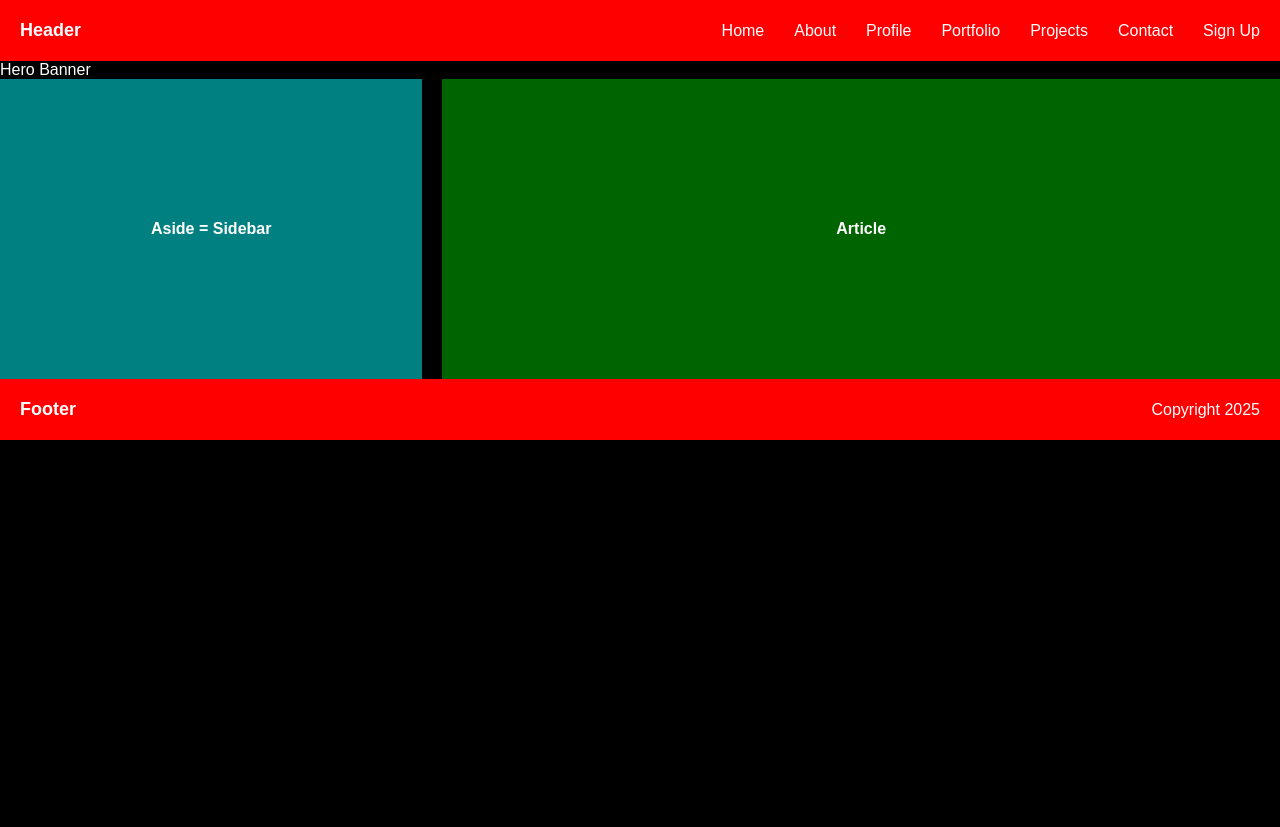
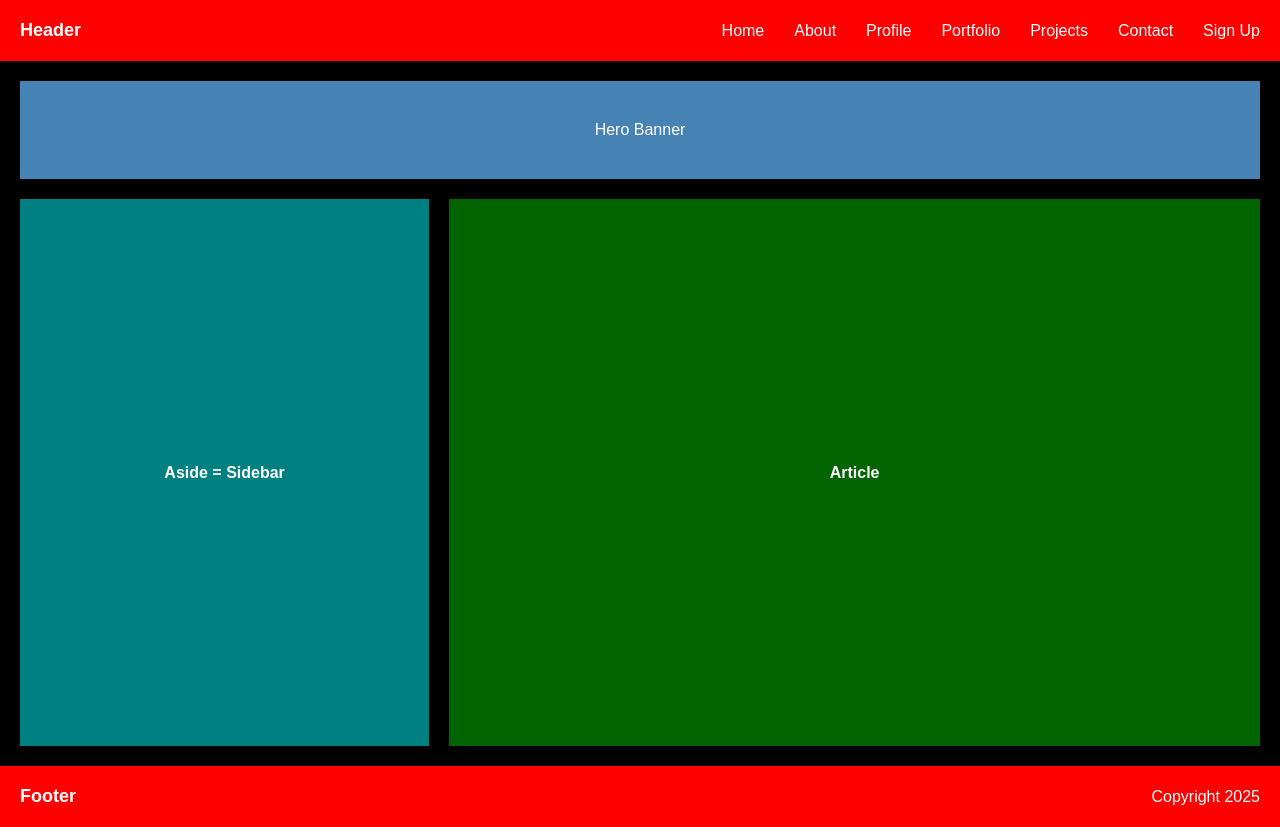
Before and after one commit to roanoarounik/Website-Layout, a plain HTML site: page index.html in a window 1280 px wide. Before the commit the page ends 800 px from the top, so only its background shows below. Drawn offline with Linux system fonts and the light colour scheme.

Commit message:
Finish Middle Section

```diff
--- a/index.html
+++ b/index.html
@@ -20,11 +20,11 @@
         </div>
     </header>
 
-    <main>
-        <section>
+    <main class="m20 flex gap20 column">
+        <section class="heroBanner center w100">
             Hero Banner
         </section>
-        <section class="content grid gap20">
+        <section class="content grid gap20 w100">
             <aside class="flex center w100 bold">
                 Aside = Sidebar
             </aside>
--- a/styles/styles.css
+++ b/styles/styles.css
@@ -9,6 +9,10 @@ body {
 .w100 { width: 100%; }
 .bold { font-weight: bold; }
 .titleText { font-size: large; }
+
+.column {
+    flex-direction: column;
+}
 
 .gap5 { gap: 5px; grid-gap: 5px; }
 .gap10 { gap: 10px; grid-gap: 10px; }
@@ -39,8 +43,13 @@ a {
 }
 
 .content {
-    min-height: 300px;
+    min-height: 547px;
     grid-template-columns: 33% 1fr;
+}
+
+.heroBanner {
+    padding: 40px 0;
+    background: steelblue;
 }
 
 aside {
@@ -52,3 +61,5 @@ article {
     background: darkgreen;
     height: 100%;
 }
+
+.m20 { margin: 20px; }
```
